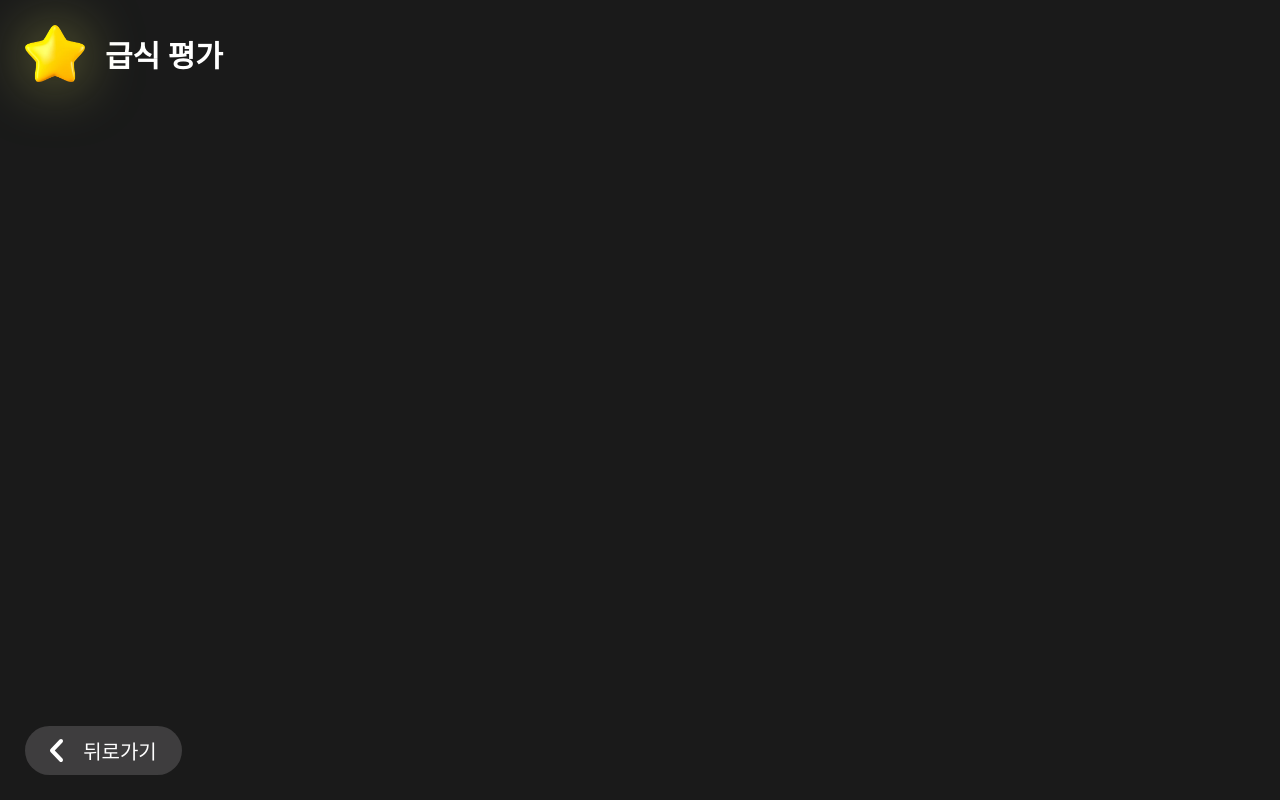
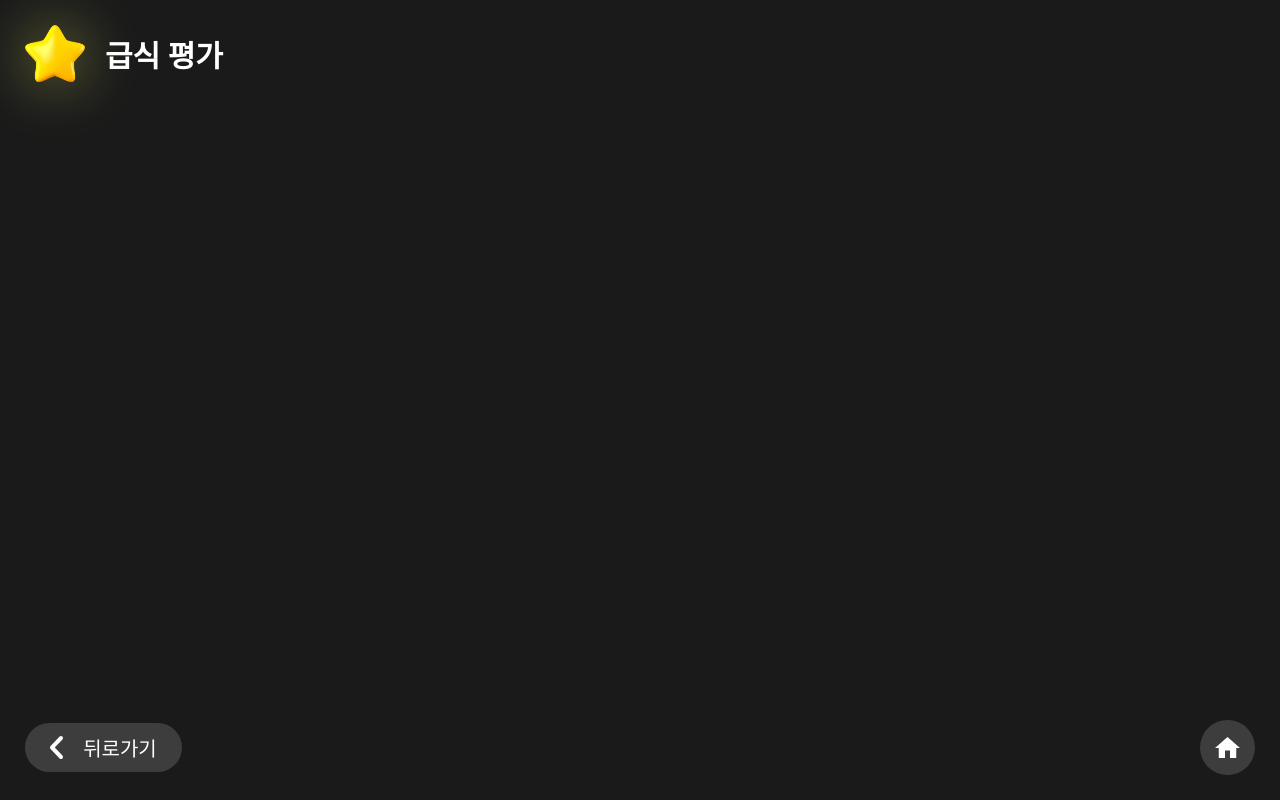
Before and after one commit to qazplm5602/domi_ggmFood, a React (Vite) app in the folder client/: page / in a window 1280 px wide. Built offline with nearby package versions, Linux system fonts and the light colour scheme.

Commit message:
client interaction component 끝

```diff
--- a/client/src/components/Content/Interaction/Interaction.tsx
+++ b/client/src/components/Content/Interaction/Interaction.tsx
@@ -1,9 +1,11 @@
 import style from '@styles/content/style.module.scss';
 
 import arrowIcon from '@assets/icons/left-arrow.svg';
+import homeIcon from '@assets/icons/home.svg';
 
 export default function ContentInteraction() {
     return <section className={style.interaction}>
         <button className={style.back}><img src={arrowIcon} alt='back' />뒤로가기</button>
+        <button className={style.home}><img src={homeIcon} alt="home" /></button>
     </section>;
 }
--- a/client/src/styles/content/style.module.scss
+++ b/client/src/styles/content/style.module.scss
@@ -36,6 +36,9 @@
 }
 
 .interaction {
+    display: flex;
+    align-items: center;
+    justify-content: space-between;
     // border: 1px solid blue;
     padding: 25px;
 
@@ -56,4 +59,18 @@
         align-items: center;
         gap:  0 20px;
     }
+
+    & > .home {
+        $size: 55px;
+        width: $size;
+        height: $size;
+
+        display: flex;
+        align-items: center;
+        justify-content: center;
+
+        & > img {
+            display: block;
+        }
+    }
 }
```
Also changed, not shown: client/src/assets/icons/home.svg (added).
